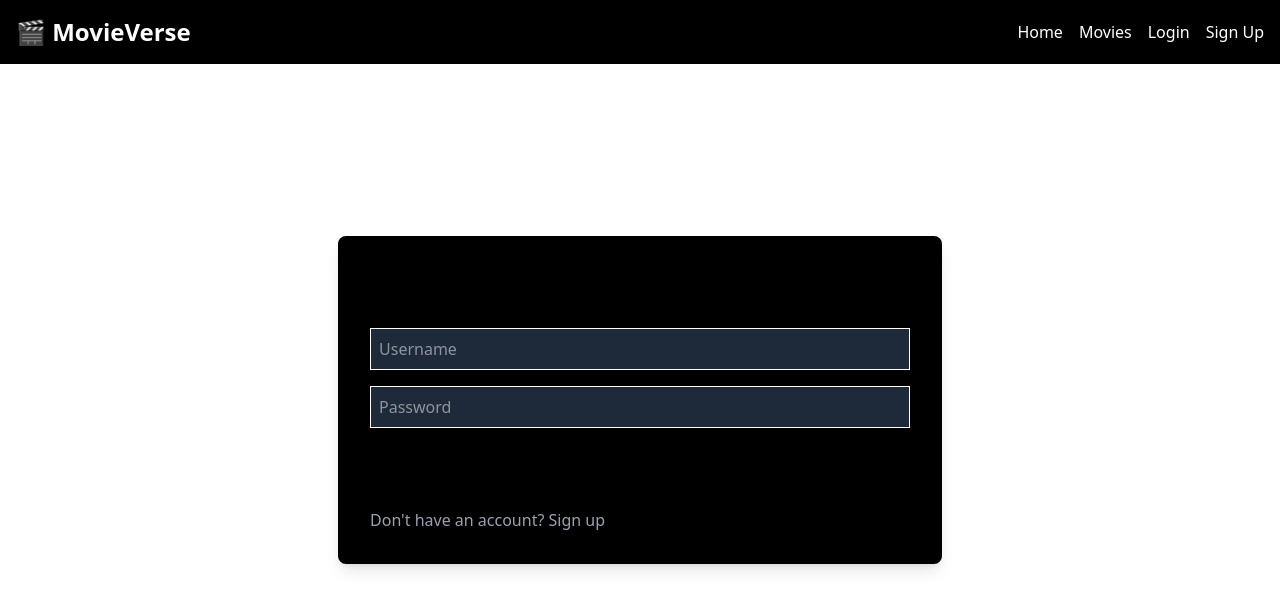
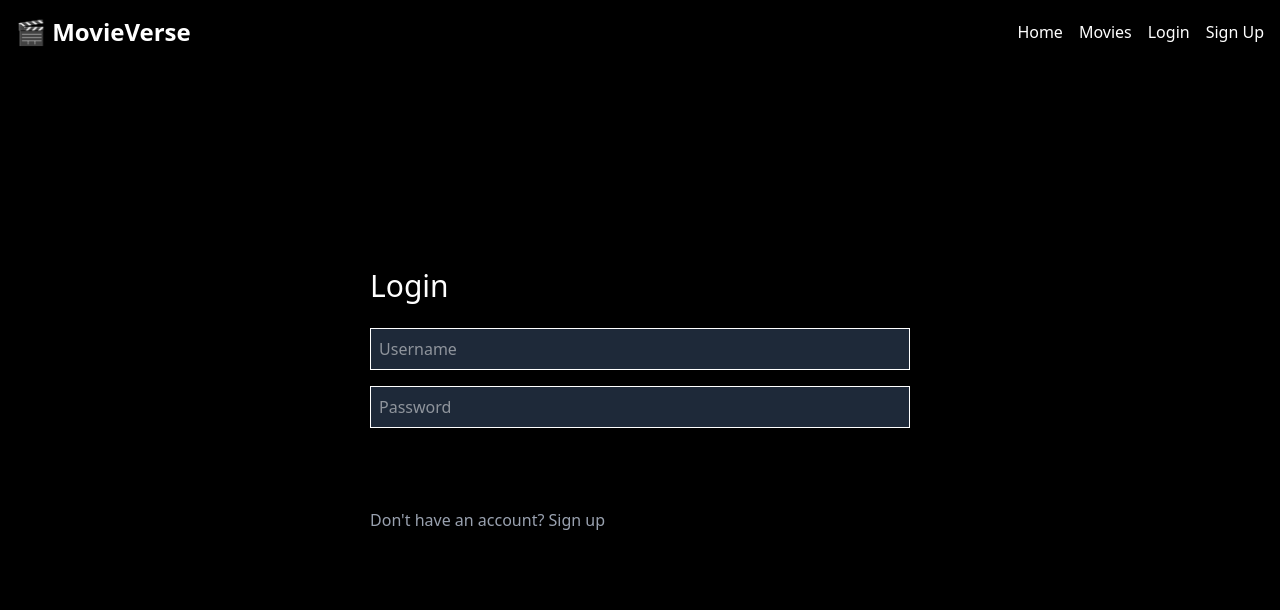
Before and after one commit to vidakpop/movie-booking-, a React (Vite) app: page /login in a window 1280 px wide. Shown: the top 610 px of the page. Built offline with nearby package versions, Linux system fonts and the light colour scheme.

Commit message:
Enhance Login component styling with background color and text color updates for improved visibility

```diff
--- a/src/pages/Login.jsx
+++ b/src/pages/Login.jsx
@@ -31,10 +31,13 @@ const Login = () => {
         initial={{ opacity: 0 ,scale: 0.8}}
         animate={{ opacity: 1 ,scale: 1}}
 
-        className="flex  items-center justify-center h-screen"
+        className="flex bg-black items-center justify-center h-screen"
     >
+
+
+
         <div className='bg-black bg-opacity-60 p-8 rounded-lg shadow-lg'>
-            <h2 className='text-3xl text-neon mb-4'>Login</h2>
+            <h2 className='text-3xl text-white mb-4'>Login</h2>
             {error && <p className="text-red-500">{error}</p>}
             <form onSubmit={handleSubmit}>
               <input type="text" name="username" placeholder='Username' onChange={handleChange} className='w-full p-2 my-2 bg-gray-800 border border-neon text-white' />
```
